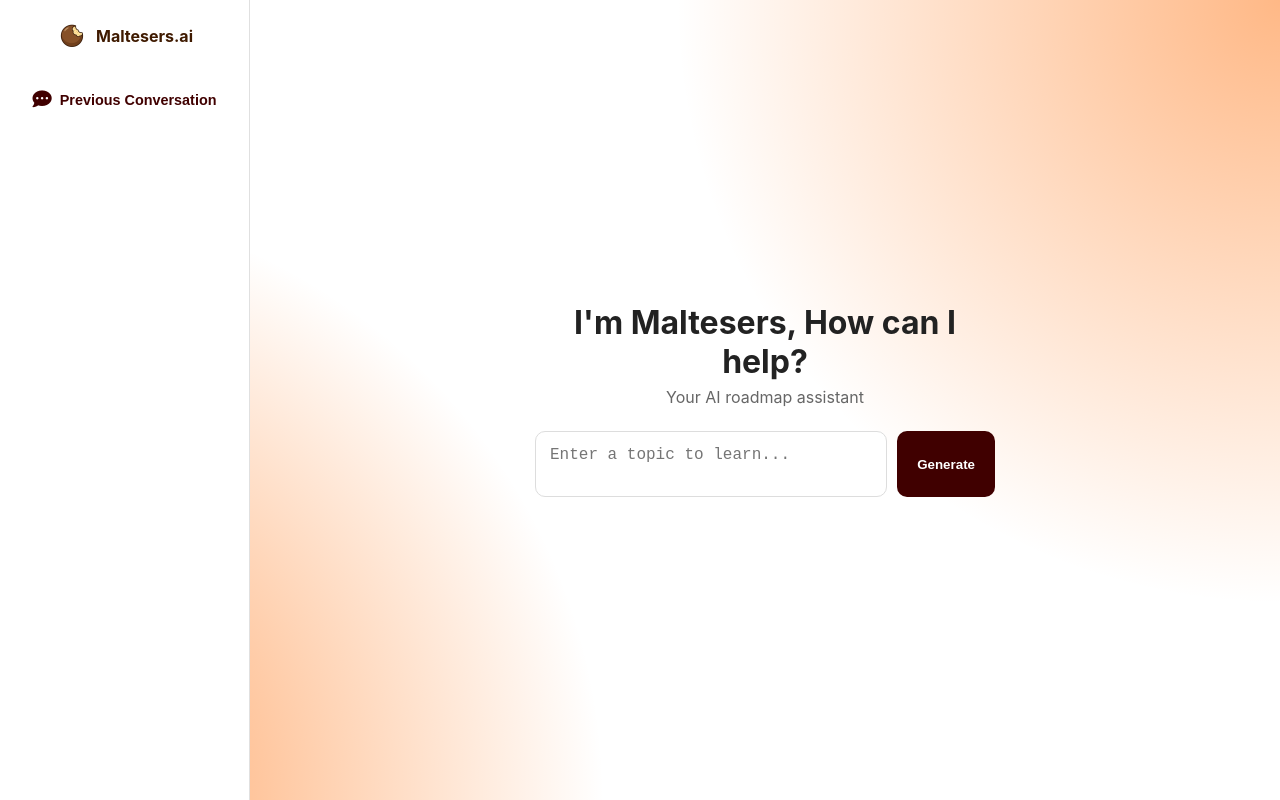
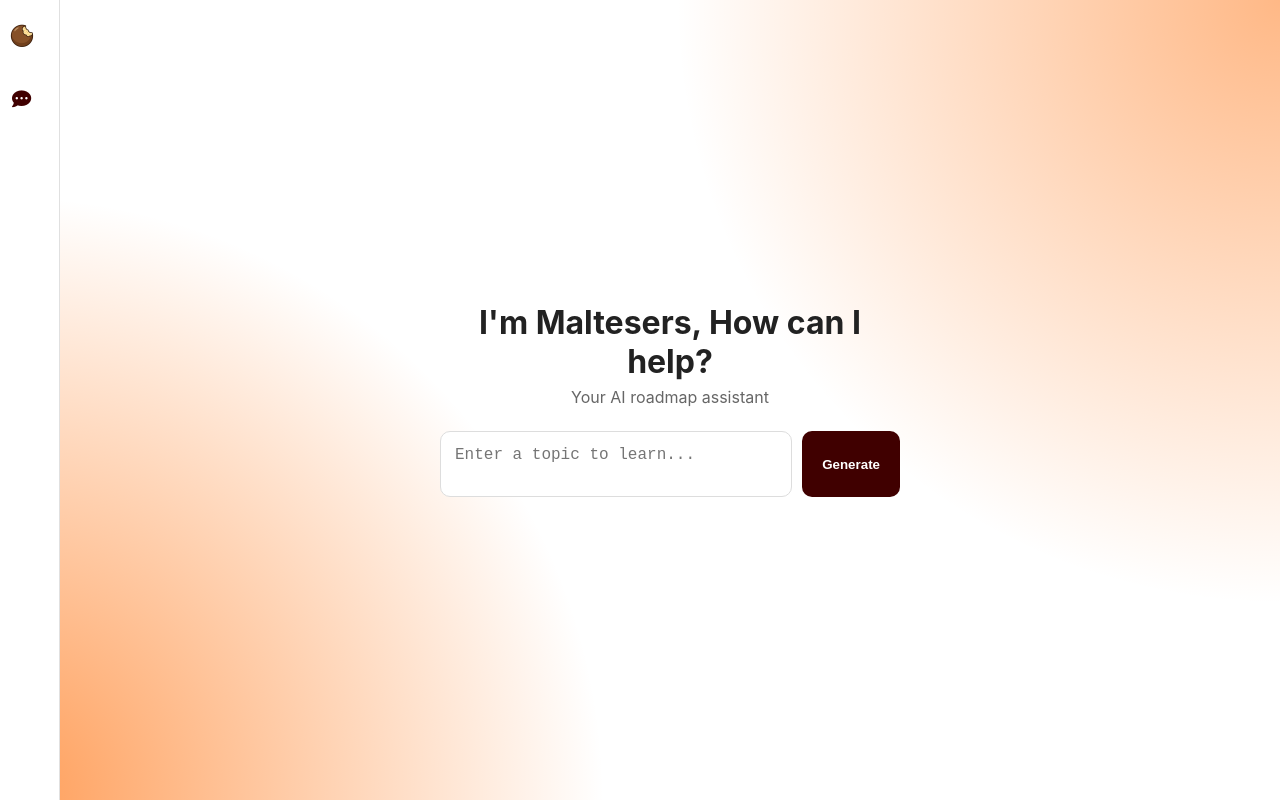
Before and after one commit to notrehan/Maltesers_AI, a plain HTML site: page index.html in a window 1280 px wide. Drawn offline with Linux system fonts and the light colour scheme.

Commit message:
Added More UI fixes

```diff
--- a/index.html
+++ b/index.html
@@ -11,6 +11,7 @@
   <div class="app-container">
     <!-- Sidebar -->
     <aside class="sidebar">
+      <div class="sidebar-content">
         <div class="sidebar-logo">
           <img src="/images/logo.ico" alt="Maltesers.ai Logo" class="logo-img"/>
           <span class="logo-text">Maltesers.ai</span>
@@ -21,6 +22,7 @@
             <i class="fas fa-comment-dots chat-icon"></i>
             <span class="chat-text">Previous Conversation</span>
           </button>
+        </div>
       </div>
     </aside>
 
--- a/style.css
+++ b/style.css
@@ -23,13 +23,34 @@
 
 /* Sidebar */
 .sidebar {
-  width: 250px; /* make sidebar wide enough for logo + text */
+  width: 60px;
   background: #ffffff;
   border-right: 1px solid #e0e0e0;
   display: flex;
   flex-direction: column;
   align-items: center;
+  transition: width 0.3s ease;
+  overflow: hidden;
+  position: relative;
+}
+
+.sidebar:hover {
+  width: 250px;
+}
+
+.sidebar-content {
+  display: flex;
+  flex-direction: column;
+  align-items: center;
   padding: 20px 0;
+  width: 100%;
+  transition: align-items 0.3s, padding 0.3s;
+}
+
+.sidebar:hover .sidebar-content {
+  align-items: flex-start;
+  padding-left: 20px;
+  padding-right: 12px;
 }
 
 /* Sidebar logo */
@@ -40,42 +61,54 @@
   font-weight: 700;
   font-size: 1rem;
   color: #3f1a00;
-  padding: 0 12px;
   margin-bottom: 30px;
+  width: 100%;
 }
 
-/* Logo image */
 .logo-img {
   width: 32px;
   height: 32px;
   object-fit: contain;
+  margin-left: 6px; /* 👈 adds subtle gap when collapsed */
+  transition: margin 0.3s ease;
+}
+
+.sidebar:hover .logo-img {
+  margin-left: 0; /* 👈 remove gap when expanded */
 }
 
 /* Logo text */
 .logo-text {
   white-space: nowrap;
+  opacity: 0;
+  transition: opacity 0.3s;
 }
 
-/* Sidebar navigation buttons */
+.sidebar:hover .logo-text {
+  opacity: 1;
+}
+
+/* Navigation */
 .nav {
   display: flex;
   flex-direction: column;
   gap: 16px;
+  width: 100%;
 }
 
-/* Make chat icon smaller and text next to it */
+/* Icon button */
 .icon-btn {
   background: #ffffff;
   border: none;
   cursor: pointer;
-  font-size: 1rem; /* smaller than before */
+  font-size: 1rem;
   color: #400000;
-  width: auto; /* adjust to content */
   padding: 8px 12px;
   display: flex;
   align-items: center;
-  gap: 8px; /* space between icon and text */
+  gap: 8px;
   transition: background 0.2s, color 0.2s;
+  width: 100%;
 }
 
 .icon-btn:hover {
@@ -83,14 +116,24 @@
   color: #000;
 }
 
+/* Icon */
 .chat-icon {
-  font-size: 1.2rem; /* smaller than previous 1.5rem */
+  font-size: 1.2rem;
 }
 
+/* Text label */
 .chat-text {
   font-size: 0.9rem;
   white-space: nowrap;
+  opacity: 0;
+  transition: opacity 0.3s;
 }
+
+.sidebar:hover .chat-text {
+  opacity: 1;
+}
+
+
 
 
 /* Main content for input page */
@@ -170,3 +213,7 @@
 .card li {
   margin-bottom: 6px;
 }
+
+.nav, .sidebar-logo {
+  width: 100%;
+}
```
Lines whose indentation alone changed are shown as unchanged.
